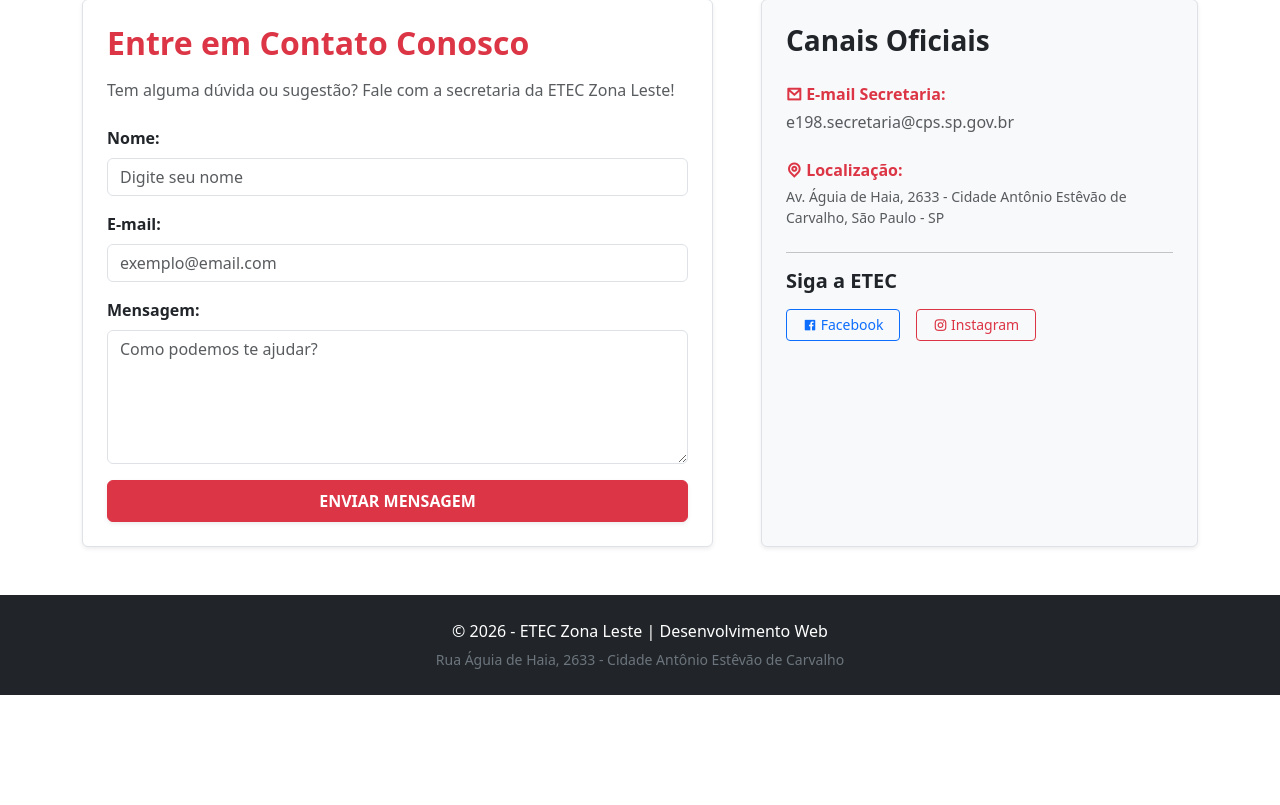
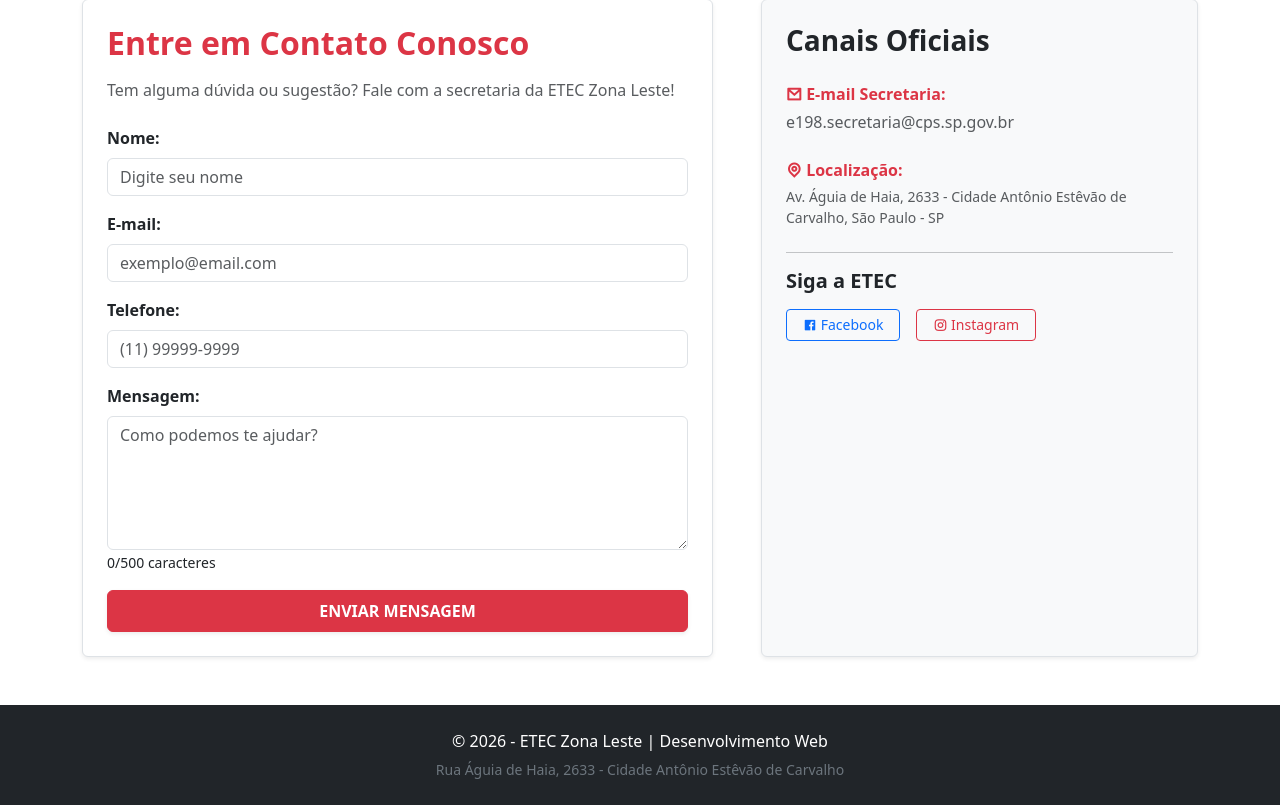
Before and after one commit to Guilhermezi/2-DS-AMS-2026, a PHP site: page /pages/contato.php in a window 1280 px wide. Shown: the part 115-920 px from the top of the page. Before the commit the page ends 810 px from the top, so only its background shows below. Run offline with PHP 8.4, Linux system fonts and the light colour scheme.

Commit message:
site etec com verificação de js

```diff
--- /dev/null
+++ b/Programacao Web II/1ºBimestre/siteEtec/js/main.js
@@ -0,0 +1,61 @@
+const form = document.getElementById("formContato");
+
+if (form) {
+    const telefone = document.getElementById("telefone");
+    const mensagem = document.getElementById("mensagem");
+    const contador = document.getElementById("contador");
+    const botao = document.getElementById("btnEnviar");
+
+    telefone.addEventListener("input", function () {
+        let valor = this.value.replace(/\D/g, "");
+
+        valor = valor.substring(0, 11);
+
+        valor = valor.replace(/^(\d{2})(\d)/g, "($1) $2");
+        valor = valor.replace(/(\d{5})(\d)/, "$1-$2");
+
+        this.value = valor;
+    });
+
+    mensagem.addEventListener("input", function () {
+        contador.textContent = this.value.length;
+    });
+
+    form.addEventListener("submit", function (e) {
+        const nome = form.nome.value.trim();
+        const email = form.email.value.trim();
+        const telefoneValor = form.telefone.value.trim();
+        const msg = form.mensagem.value.trim();
+
+        if (nome.length < 3) {
+            alert("Digite um nome válido.");
+            e.preventDefault();
+            return;
+        }
+
+        if (!email.includes("@") || !email.includes(".")) {
+            alert("Digite um e-mail válido.");
+            e.preventDefault();
+            return;
+        }
+
+        if (telefoneValor.length < 14) {
+            alert("Telefone inválido.");
+            e.preventDefault();
+            return;
+        }
+
+        if (msg.length < 10) {
+            alert("Mensagem muito curta.");
+            e.preventDefault();
+            return;
+        }
+
+        botao.innerHTML = `
+            <span class="spinner-border spinner-border-sm"></span>
+            Enviando...
+        `;
+
+        botao.disabled = true;
+    });
+}
--- a/Programacao Web II/1ºBimestre/siteEtec/pages/contato.php
+++ b/Programacao Web II/1ºBimestre/siteEtec/pages/contato.php
@@ -1,17 +1,10 @@
 <?php
-// Define o caminho base para subir um nível de pasta (ajuda a localizar arquivos em pastas diferentes)
 $base_path = "../";
-
-// Inclui o arquivo de cabeçalho (header) que contém o menu, logo, etc., localizado na pasta 'include'
 include '../include/header.php';
 
-// --- LÓGICA DE CONTROLE DO FORMULÁRIO ---
-// Cria uma variável para controlar se exibimos o formulário ou a mensagem de sucesso (começa como 'falso')
 $exibir_resultado = false;
 
-// Verifica se o servidor recebeu uma requisição do tipo POST (ou seja, se o usuário clicou em 'Enviar')
 if ($_SERVER["REQUEST_METHOD"] == "POST") {
-    // Altera a variável para 'verdadeiro', indicando que agora devemos mostrar o resultado do envio
     $exibir_resultado = true;
 }
 ?>
@@ -25,28 +18,28 @@ if ($_SERVER["REQUEST_METHOD"] == "POST") {
                 <div class="col-md-6 text-center p-5 shadow rounded bg-white border">
                     <i class="ri-checkbox-circle-fill text-success" style="font-size: 50px;"></i>
 
-                    <h2 class="fw-bold mt-3"><?php echo "Mensagem Recebida!"; ?></h2>
-                    <hr> <p class="fs-5">
+                    <h2 class="fw-bold mt-3">Mensagem Recebida!</h2>
+                    <hr>
+
+                    <p class="fs-5">
                         <?php
-                        // Exibe o nome que foi enviado via formulário ($_POST["nome"]) dentro de uma tag negrito (strong)
-                        echo "Oi, <strong>" . $_POST["nome"] . "</strong>! ";
+                        echo "Oi, <strong>" . htmlspecialchars($_POST["nome"]) . "</strong>! ";
                         echo "Recebemos seu contato sobre a ETEC.";
                         ?>
                     </p>
 
                     <p class="text-muted">
                         <?php
-                        // Exibe o e-mail capturado do formulário
-                        echo "Enviaremos um retorno para: " . $_POST["email"];
+                        echo "Enviaremos um retorno para: " . htmlspecialchars($_POST["email"]);
                         ?>
                     </p>
 
                     <div class="alert alert-light border">
-                        <strong><?php echo "Sua mensagem foi:"; ?></strong><br>
-                        <?php echo $_POST["mensagem"]; // Exibe o texto do campo 'mensagem' ?>
+                        <strong>Sua mensagem foi:</strong><br>
+                        <?php echo nl2br(htmlspecialchars($_POST["mensagem"])); ?>
                     </div>
 
-                    <a href="contato.php" class="btn btn-danger px-4 mt-3"><?php echo "Voltar"; ?></a>
+                    <a href="contato.php" class="btn btn-danger px-4 mt-3">Voltar</a>
                 </div>
             </div>
 
@@ -56,28 +49,70 @@ if ($_SERVER["REQUEST_METHOD"] == "POST") {
 
                 <div class="col-lg-7">
                     <div class="p-4 shadow-sm bg-white rounded border">
-                        <h2 class="fw-bold text-danger mb-3"><?php echo "Entre em Contato Conosco"; ?></h2>
-                        <p class="text-muted mb-4"><?php echo "Tem alguma dúvida ou sugestão? Fale com a secretaria da ETEC Zona Leste!"; ?></p>
+                        <h2 class="fw-bold text-danger mb-3">Entre em Contato Conosco</h2>
+                        <p class="text-muted mb-4">
+                            Tem alguma dúvida ou sugestão? Fale com a secretaria da ETEC Zona Leste!
+                        </p>
 
-                        <form action="contato.php" method="POST">
+                        <form id="formContato" action="contato.php" method="POST">
 
                             <div class="mb-3">
-                                <label class="form-label fw-bold"><?php echo "Nome:"; ?></label>
-                                <input type="text" class="form-control" name="nome" required placeholder="Digite seu nome">
+                                <label class="form-label fw-bold">Nome:</label>
+                                <input
+                                    type="text"
+                                    class="form-control"
+                                    name="nome"
+                                    required
+                                    placeholder="Digite seu nome"
+                                >
                             </div>
 
                             <div class="mb-3">
-                                <label class="form-label fw-bold"><?php echo "E-mail:"; ?></label>
-                                <input type="email" class="form-control" name="email" required placeholder="exemplo@email.com">
+                                <label class="form-label fw-bold">E-mail:</label>
+                                <input
+                                    type="email"
+                                    class="form-control"
+                                    name="email"
+                                    required
+                                    placeholder="exemplo@email.com"
+                                >
                             </div>
 
                             <div class="mb-3">
-                                <label class="form-label fw-bold"><?php echo "Mensagem:"; ?></label>
-                                <textarea class="form-control" name="mensagem" rows="5" required placeholder="Como podemos te ajudar?"></textarea>
+                                <label class="form-label fw-bold">Telefone:</label>
+                                <input
+                                    id="telefone"
+                                    type="text"
+                                    class="form-control"
+                                    name="telefone"
+                                    required
+                                    placeholder="(11) 99999-9999"
+                                >
                             </div>
 
-                            <button type="submit" class="btn btn-danger w-100 fw-bold py-2 shadow-sm">
-                                <?php echo "ENVIAR MENSAGEM"; ?>
+                            <div class="mb-3">
+                                <label class="form-label fw-bold">Mensagem:</label>
+                                <textarea
+                                    id="mensagem"
+                                    class="form-control"
+                                    name="mensagem"
+                                    rows="5"
+                                    maxlength="500"
+                                    required
+                                    placeholder="Como podemos te ajudar?"
+                                ></textarea>
+
+                                <small>
+                                    <span id="contador">0</span>/500 caracteres
+                                </small>
+                            </div>
+
+                            <button
+                                id="btnEnviar"
+                                type="submit"
+                                class="btn btn-danger w-100 fw-bold py-2 shadow-sm"
+                            >
+                                ENVIAR MENSAGEM
                             </button>
                         </form>
                     </div>
@@ -85,33 +120,45 @@ if ($_SERVER["REQUEST_METHOD"] == "POST") {
 
                 <div class="col-lg-5">
                     <div class="bg-light p-4 rounded border h-100 shadow-sm">
-                        <h3 class="fw-bold mb-4"><?php echo "Canais Oficiais"; ?></h3>
+                        <h3 class="fw-bold mb-4">Canais Oficiais</h3>
 
                         <div class="mb-4">
-                            <p class="mb-1 fw-bold text-danger"><i class="ri-mail-line"></i> <?php echo "E-mail Secretaria:"; ?></p>
-                            <p class="text-muted"><?php echo "e198.secretaria@cps.sp.gov.br"; ?></p>
+                            <p class="mb-1 fw-bold text-danger">
+                                <i class="ri-mail-line"></i> E-mail Secretaria:
+                            </p>
+                            <p class="text-muted">e198.secretaria@cps.sp.gov.br</p>
                         </div>
 
                         <div class="mb-4">
-                            <p class="mb-1 fw-bold text-danger"><i class="ri-map-pin-line"></i> <?php echo "Localização:"; ?></p>
-                            <p class="text-muted small"><?php echo "Av. Águia de Haia, 2633 - Cidade Antônio Estêvão de Carvalho, São Paulo - SP"; ?></p>
+                            <p class="mb-1 fw-bold text-danger">
+                                <i class="ri-map-pin-line"></i> Localização:
+                            </p>
+                            <p class="text-muted small">
+                                Av. Águia de Haia, 2633 - Cidade Antônio Estêvão de Carvalho, São Paulo - SP
+                            </p>
                         </div>
 
-                        <hr> <h5 class="fw-bold mb-3"><?php echo "Siga a ETEC"; ?></h5>
+                        <hr>
+
+                        <h5 class="fw-bold mb-3">Siga a ETEC</h5>
+
                         <div class="d-flex gap-3">
-                            <a href="#" class="btn btn-outline-primary btn-sm px-3"><i class="ri-facebook-box-fill"></i> Facebook</a>
-                            <a href="#" class="btn btn-outline-danger btn-sm px-3"><i class="ri-instagram-line"></i> Instagram</a>
+                            <a href="#" class="btn btn-outline-primary btn-sm px-3">
+                                <i class="ri-facebook-box-fill"></i> Facebook
+                            </a>
+
+                            <a href="#" class="btn btn-outline-danger btn-sm px-3">
+                                <i class="ri-instagram-line"></i> Instagram
+                            </a>
                         </div>
                     </div>
                 </div>
             </div>
 
         <?php endif; ?>
-
     </section>
 </main>
 
-<?php
-// Inclui o arquivo de rodapé (footer) localizado na pasta 'include'
-include '../include/footer.php';
-?>
+<script src="../js/main.js"></script>
+
+<?php include '../include/footer.php'; ?>
```
Also changed, not shown: Programacao Web II/1ºBimestre/siteEtec/readme.md, 3 other files.
